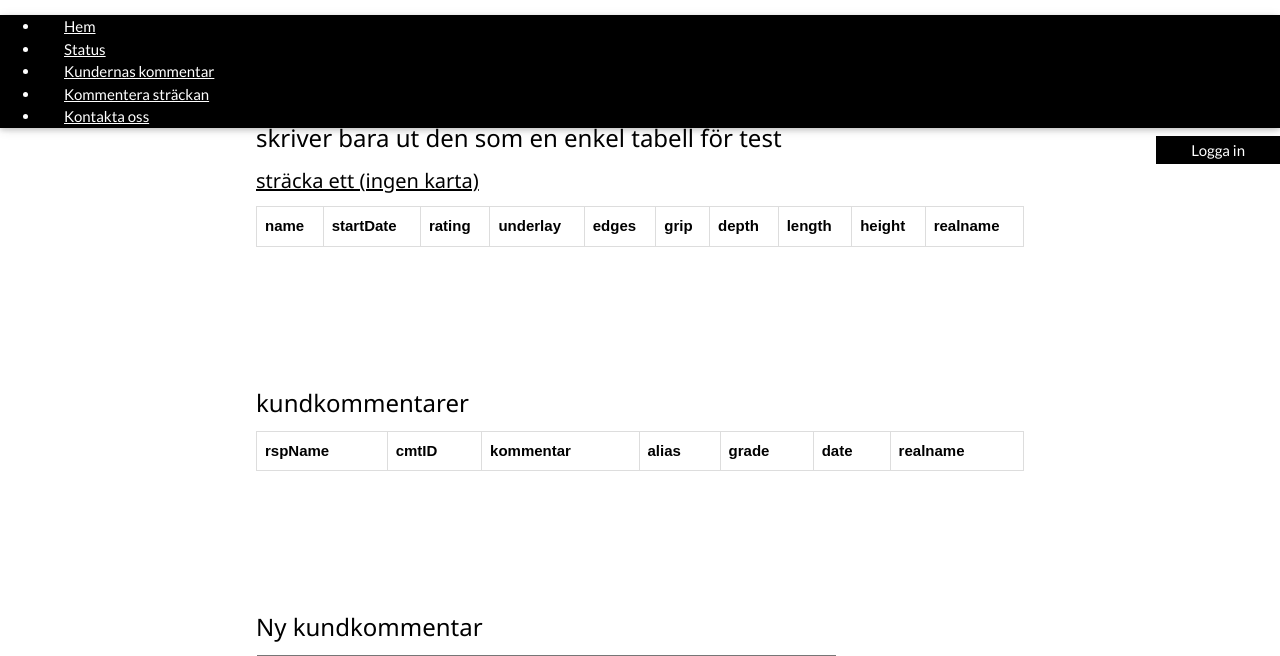
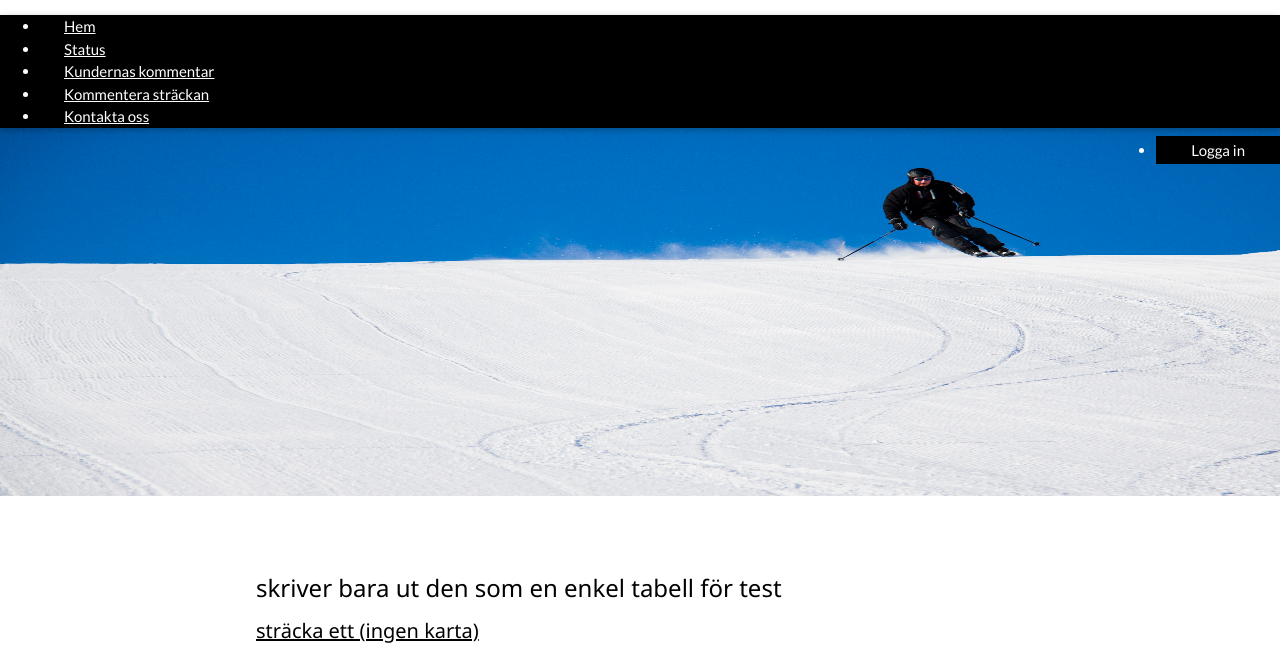
Before and after one commit to Skidloppet/sql, a PHP site: page /Kund.php in a window 1280 px wide. Shown: the top 656 px of the page. Run offline with PHP 8.4, Linux system fonts and the light colour scheme; data comes from the database, SQL or seed files in the repository; a stand-in replaces the project's code that opens the database connection; lists and menus that the app fills with data are empty; some libraries are stand-ins or nearby versions.

Commit message:
hemsidan

```diff
--- a/LIVE/Kund.php
+++ b/LIVE/Kund.php
@@ -243,28 +243,27 @@
 <div class="w3-content" style="max-width:2000px;margin-top:46px">
 
   <!-- Automatic Slideshow Images -->
-<!--
   <div class="mySlides w3-display-container w3-center">
-    <img src="bilder/ny1.jpg" style="width:100%">
+    <img src="Sny1.jpg" style="width:100%;height:450px">
     <div class="w3-display-bottommiddle w3-container w3-text-white w3-padding-32 w3-hide-small">
-      <p><b></b></p>
+      <p></p>
     </div>
   </div>
   <div class="mySlides w3-display-container w3-center">
-    <img src="bilder/ny2.jpg" style="width:100%">
+    <img src="ny2.jpg" style="width:100%;;height:450px">
     <div class="w3-display-bottommiddle w3-container w3-text-white w3-padding-32 w3-hide-small">
       <h3></h3>
       <p><b></b></p>
     </div>
   </div>
   <div class="mySlides w3-display-container w3-center">
-    <img src="bilder/ny3.jpg" style="width:100%">
+    <img src="ny3.jpg" style="width:100%;height:450px">
     <div class="w3-display-bottommiddle w3-container w3-text-white w3-padding-32 w3-hide-small">
       <h3></h3>
       <p><b></b></p>
     </div>
   </div>
--->
+
 <!-- div för kartan -->
 
 <!-- Detaljer för del-sträckan
```
